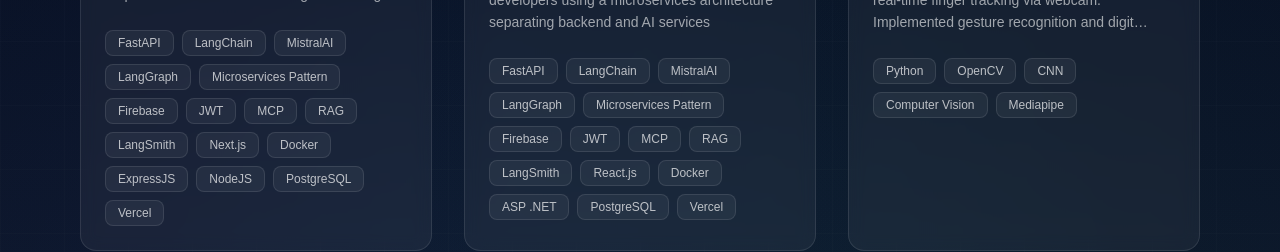
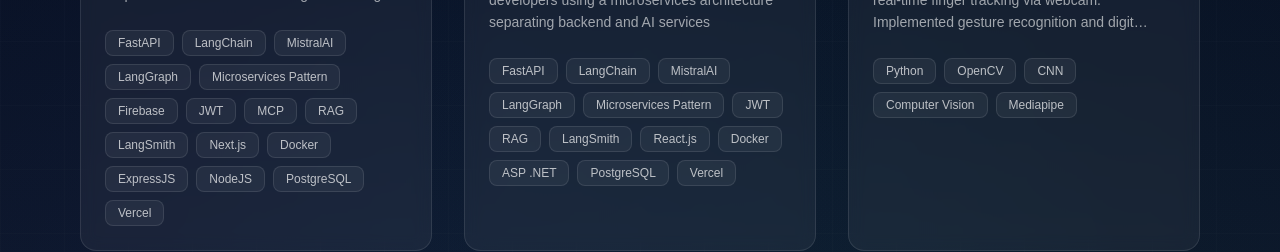
Before and after one commit to JimmyNguyen09-AI/My-Portfolio-Lastest-Version, a Next.js app: page / in a window 1280 px wide. Shown: the part 3440-3692 px from the top of the page. Built offline with nearby package versions, Linux system fonts and the light colour scheme; no server answers.

Commit message:
Adjust project in4

```diff
--- a/app/components/Projects.tsx
+++ b/app/components/Projects.tsx
@@ -23,7 +23,7 @@ const projects = [
         description: "An online programming learning platform for developers using a microservices architecture separating backend and AI services ",
         image: "/skillexa.jpg",
         category: "GenAI & FullStack",
-        tags: ["FastAPI", "LangChain", "MistralAI","LangGraph","Microservices Pattern","Firebase","JWT","MCP","RAG","LangSmith", "React.js", "Docker", "ASP .NET","PostgreSQL", "Vercel"],
+        tags: ["FastAPI", "LangChain", "MistralAI","LangGraph","Microservices Pattern","JWT","RAG","LangSmith", "React.js", "Docker", "ASP .NET","PostgreSQL", "Vercel"],
         github: "https://github.com/JimmyNguyen09-AI",
         demo: "https://www.skillexa.site",
         featured: true
```
